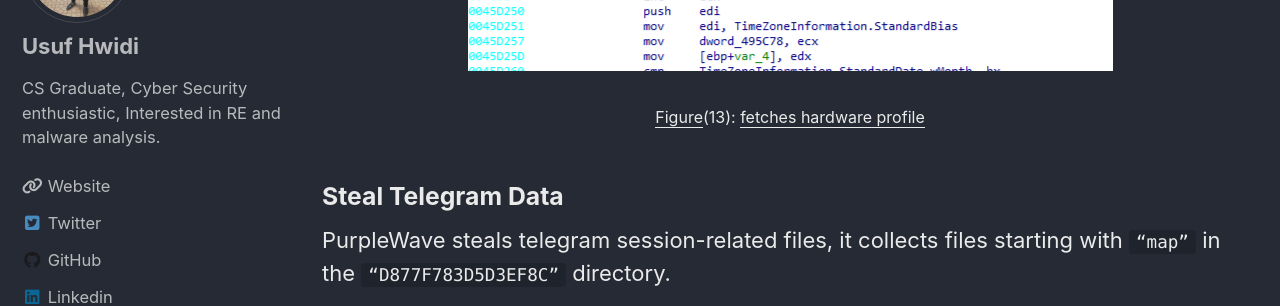
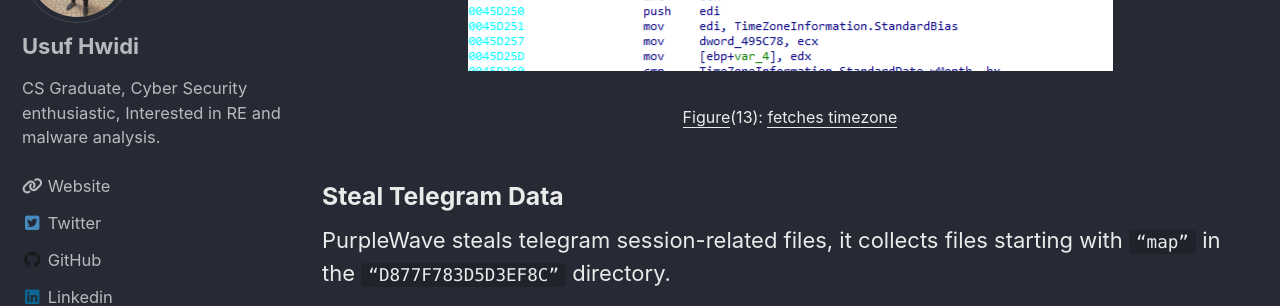
Before and after one commit to YoussefElsherbiiny/YoussefElsherbiiny.github.io, a Jekyll site: the page built from _posts/Malware-Analysis/2023-07-13-PurbleWave.md, in a window 1280 px wide and 900 px high, scrolled down 8385 px. Shown: the part 153-459 px from the top of the window. Built offline with Jekyll 4.4.1, drawn with Linux system fonts in a browser that asks for light colours; cached includes are drawn as plain includes; nearby versions of some CDN libraries.

Commit message:
Update 2023-07-13-PurbleWave.md

```diff
--- a/_posts/Malware-Analysis/2023-07-13-PurbleWave.md
+++ b/_posts/Malware-Analysis/2023-07-13-PurbleWave.md
@@ -144,7 +144,7 @@ PurpleWave collects system information to know everything about the infected mac
 
 <img src="/assets/images/malware-analysis/PurbleWave/timezone.png" style="margin-left: auto; margin-right: auto; display: block;" >
 <!-- [![](/assets/images/malware-analysis/PurbleWave/timezone.png)](/assets/images/malware-analysis/PurbleWave/timezone.png) -->
-<center><font size="3"> <u>Figure</u>(13): <u>fetches hardware profile</u> </font></center>
+<center><font size="3"> <u>Figure</u>(13): <u>fetches timezone</u> </font></center>
 
 ### Steal Telegram Data
 
```
